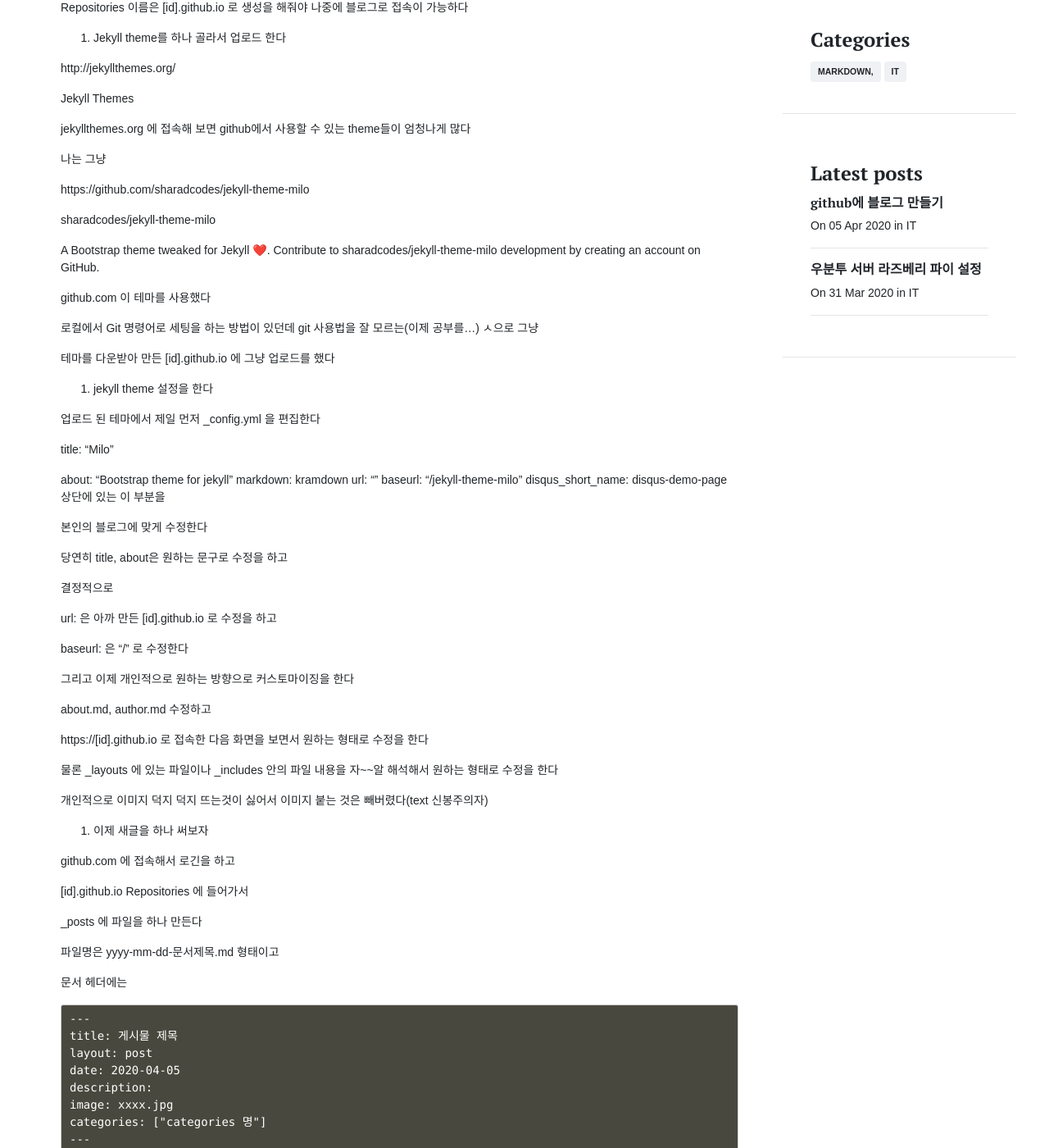
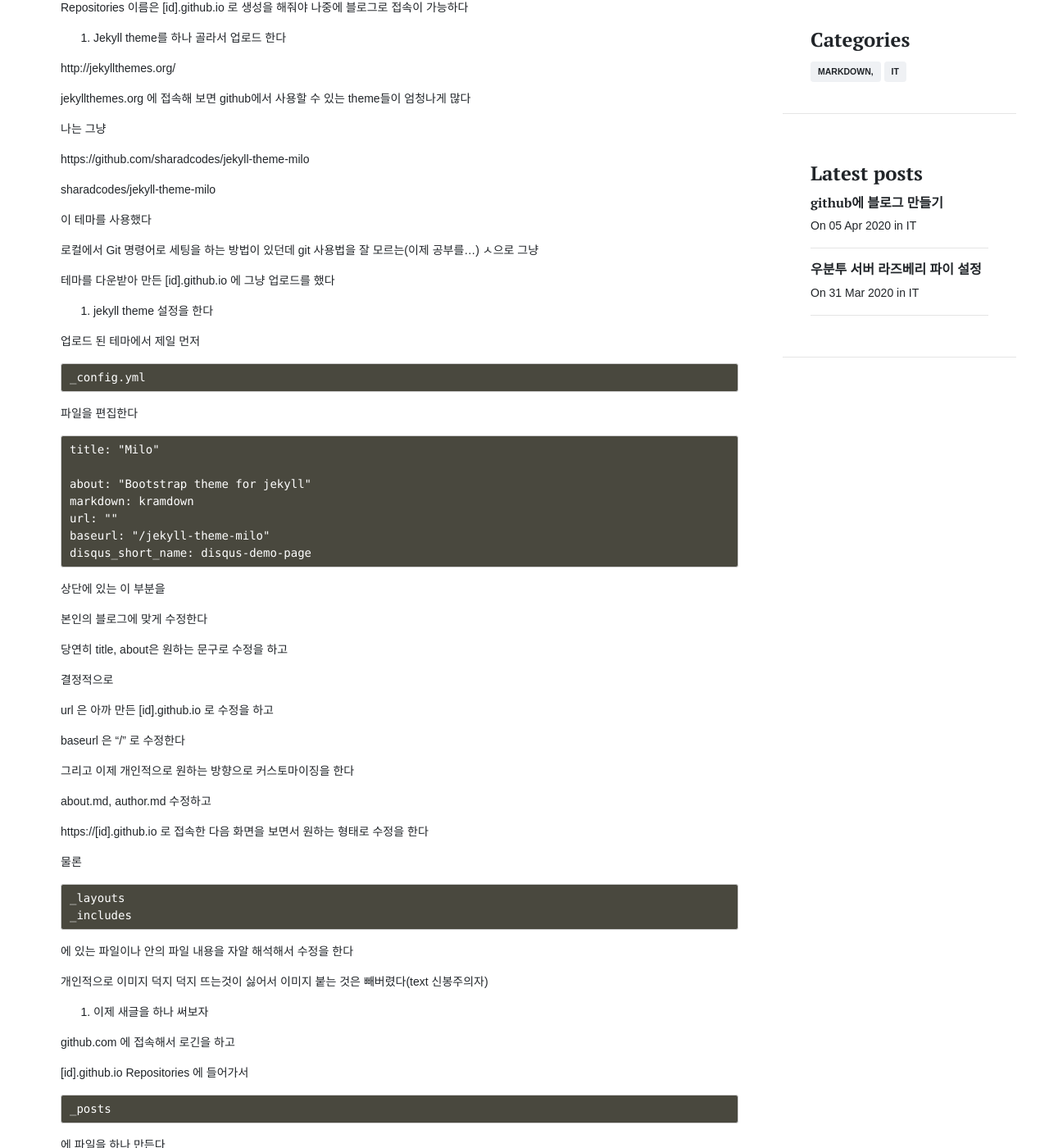
Before and after one commit to cholchori/cholchori.github.io, a Jekyll site: the page built from _posts/2020-04-5-github-blog.md, in a window 1280 px wide and 1400 px high, scrolled down 547 px. Shown: the whole window at 82% size. Built offline with Jekyll 4.4.1, drawn with Linux system fonts in a browser that asks for light colours; emoji names are drawn with the system emoji font; some web fonts are replaced; comment, search, counter and statistics services are not loaded.

Commit message:
Update 2020-04-5-github-blog.md

````diff
--- a/_posts/2020-04-5-github-blog.md
+++ b/_posts/2020-04-5-github-blog.md
@@ -19,43 +19,26 @@ Github은 즐겨 이용한다
 Github에 블로그를 만들수 있다고 해서 한번 만들어 보았다
 
 
-
 1. github에 가입을 한다
 
 이부분은 설명이 필요 없고 알아서 가입을
-
-
 
 2. Repositories 를 하나 생성한다
 
 Repositories 이름은 [id].github.io 로 생성을 해줘야 나중에 블로그로 접속이 가능하다
 
-
-
 3. Jekyll theme를 하나 골라서 업로드 한다
 
 http://jekyllthemes.org/
 
-
-Jekyll Themes
-
-
-
-jekyllthemes.org
-에 접속해 보면 github에서 사용할 수 있는 theme들이 엄청나게 많다
-
-
+jekyllthemes.org 에 접속해 보면 github에서 사용할 수 있는 theme들이 엄청나게 많다
 
 나는 그냥
 
 https://github.com/sharadcodes/jekyll-theme-milo
 
-
 sharadcodes/jekyll-theme-milo
 
-A Bootstrap theme tweaked for Jekyll :heart:. Contribute to sharadcodes/jekyll-theme-milo development by creating an account on GitHub.
-
-github.com
 이 테마를 사용했다
 
 로컬에서 Git 명령어로 세팅을 하는 방법이 있던데 git 사용법을 잘 모르는(이제 공부를...) ㅅ으로 그냥
@@ -63,11 +46,17 @@ github.com
 테마를 다운받아 만든 [id].github.io 에 그냥 업로드를 했다
 
 
-
 4. jekyll theme 설정을 한다
 
-업로드 된 테마에서 제일 먼저 _config.yml 을 편집한다
+업로드 된 테마에서 제일 먼저
 
+```
+_config.yml
+```
+
+파일을 편집한다
+
+```
 title: "Milo"
 
 about: "Bootstrap theme for jekyll"
@@ -75,6 +64,8 @@ markdown: kramdown
 url: ""
 baseurl: "/jekyll-theme-milo"
 disqus_short_name: disqus-demo-page
+```
+
 상단에 있는 이 부분을
 
 본인의 블로그에 맞게 수정한다
@@ -95,9 +85,13 @@ about.md, author.md 수정하고
 
 https://[id].github.io 로 접속한 다음 화면을 보면서 원하는 형태로 수정을 한다
 
-물론 _layouts 에 있는 파일이나 _includes 안의 파일 내용을 자~~알 해석해서 원하는 형태로 수정을 한다
+물론
+```
+_layouts
+_includes
+```
 
-
+에 있는 파일이나  안의 파일 내용을 자알 해석해서 수정을 한다
 
 개인적으로 이미지 덕지 덕지 뜨는것이 싫어서 이미지 붙는 것은 빼버렸다(text 신봉주의자)
 
@@ -106,8 +100,11 @@ https://[id].github.io 로 접속한 다음 화면을 보면서 원하는 형태
 github.com 에 접속해서 로긴을 하고
 
 [id].github.io Repositories 에 들어가서
+```
+_posts
+```
 
-_posts 에 파일을 하나 만든다
+에 파일을 하나 만든다
 
 파일명은 yyyy-mm-dd-문서제목.md  형태이고
 
````
Also changed, not shown: other parts of _posts/2020-04-5-github-blog.md (+2 -3 lines).
